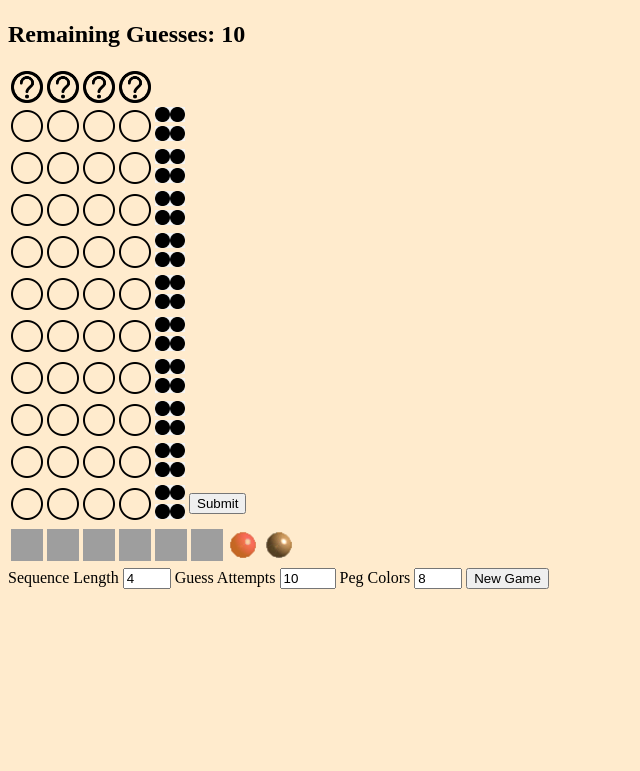
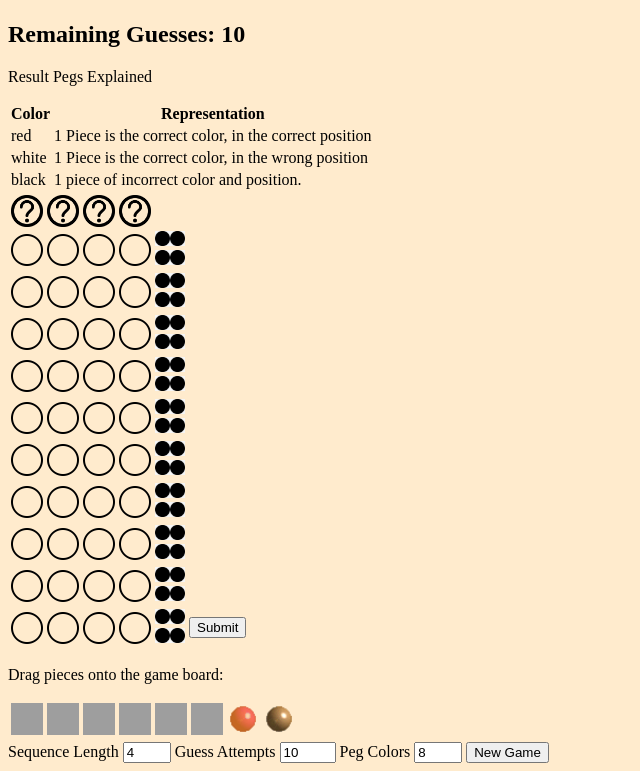
Before and after one commit to jwhudnall/mastermind, a Flask app: page / in a window 1280 px wide. Shown: the part 149-920 px from the top of the page, without its empty margins (0-640 px from the left). Before the commit the page ends 738 px from the top, so only its background shows below. Run offline with Flask 2, Linux system fonts and the light colour scheme; some libraries are stand-ins or nearby versions; grey boxes are pictures that could not be loaded.

Commit message:
Add basic table placeholder to explain result peg feedback

```diff
--- a/templates/index.html
+++ b/templates/index.html
@@ -19,6 +19,31 @@
   {% if game %}
   <p>{{game.winning_sequence}}</p>
   <h2>Remaining Guesses: <span id="numGuessesLeft">{{game.remaining_guess_count}}</span></h2>
+
+  <!-- Result Peg Explanation Table -->
+  <p>Result Pegs Explained</p>
+  <table>
+    <thead>
+      <tr>
+        <th>Color</th>
+        <th>Representation</th>
+      </tr>
+    </thead>
+    <tbody>
+      <tr>
+        <td>red</td>
+        <td>1 Piece is the correct color, in the correct position</td>
+      </tr>
+      <tr>
+        <td>white</td>
+        <td>1 Piece is the correct color, in the wrong position</td>
+      </tr>
+      <tr>
+        <td>black</td>
+        <td>1 piece of incorrect color and position.</td>
+      </tr>
+    </tbody>
+  </table>
 
   <table>
     <!-- Computer Answers -->
@@ -82,6 +107,7 @@
   {% endif %}
 
   <!-- Player Peg Selection -->
+  <p>Drag pieces onto the game board:</p>
   <table>
     <tbody>
       <tr>
```
